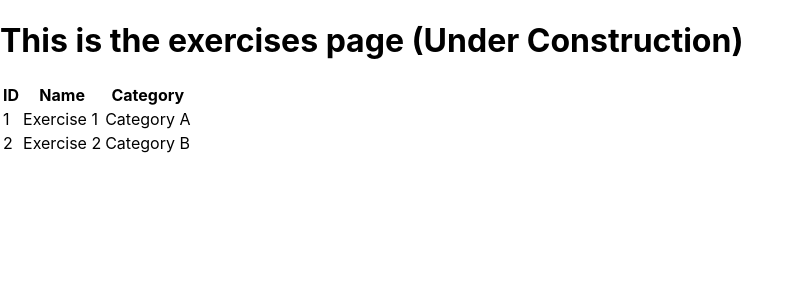
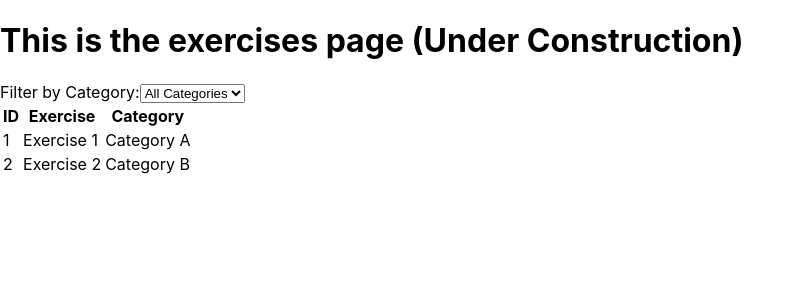
Before and after one commit to kmperera/CIS4930-HandsOnLearning, a React (Create React App) app in the folder health-app-frontend/: page /exercises in a window 1280 px wide. Shown: the top 300 px of the page, without its empty margins (0-803 px from the left). Built offline with nearby package versions, Linux system fonts and the light colour scheme.

Commit message:
adding filters?

```diff
--- a/health-app-frontend/src/Exercises/Excercises.js
+++ b/health-app-frontend/src/Exercises/Excercises.js
@@ -1,31 +1,55 @@
-import React from "react";
+import React, { useState } from "react";
 
 export default function Exercises() {
+    const [filterCategory, setFilterCategory] = useState("all");
+
+    const data = [
+        { id: 1, name: "Exercise 1", category: "Category A" },
+        { id: 2, name: "Exercise 2", category: "Category B" },
+        // Add more data as needed
+    ];
+
+    const filteredData = filterCategory === "all"
+        ? data
+        : data.filter(item => item.category === filterCategory);
+
+    const categories = Array.from(new Set(data.map(item => item.category)));
+
     return (
         <div>
             <h1>This is the exercises page (Under Construction)</h1>
+
+            {/* Filter dropdown */}
+            <label>
+                Filter by Category:
+                <select
+                    value={filterCategory}
+                    onChange={(e) => setFilterCategory(e.target.value)}
+                >
+                    <option value="all">All Categories</option>
+                    {categories.map(category => (
+                        <option key={category} value={category}>{category}</option>
+                    ))}
+                </select>
+            </label>
 
             {/* Table */}
             <table>
                 <thead>
                     <tr>
                         <th>ID</th>
-                        <th>Name</th>
+                        <th>Exercise</th>
                         <th>Category</th>
                     </tr>
                 </thead>
                 <tbody>
-                    <tr>
-                        <td>1</td>
-                        <td>Exercise 1</td>
-                        <td>Category A</td>
-                    </tr>
-                    <tr>
-                        <td>2</td>
-                        <td>Exercise 2</td>
-                        <td>Category B</td>
-                    </tr>
-                    {/* Add more rows as needed */}
+                    {filteredData.map(item => (
+                        <tr key={item.id}>
+                            <td>{item.id}</td>
+                            <td>{item.name}</td>
+                            <td>{item.category}</td>
+                        </tr>
+                    ))}
                 </tbody>
             </table>
         </div>
```
